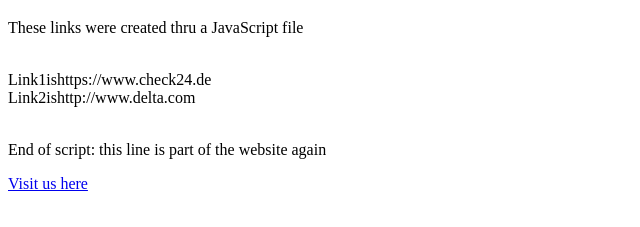
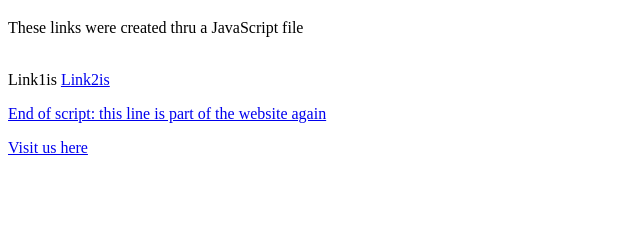
Before and after one commit to jtrautma/VC.Node, a website: page linkWebsite/urlListWebsite_v1_scriptInside.html in a window 1280 px wide. Shown: the part 61-288 px from the top of the page, without its empty margins (0-640 px from the left). Drawn offline with Linux system fonts and the light colour scheme.

Commit message:
Update urlListWebsite_v1_scriptInside.html

```diff
--- a/linkWebsite/urlListWebsite_v1_scriptInside.html
+++ b/linkWebsite/urlListWebsite_v1_scriptInside.html
@@ -30,7 +30,7 @@
 
 
 for(i = 0; i < urlArray.length; i++) {
-  print('Link',i+1,'is',urlArray[i]);
+  print('Link',i+1,'is <a href="',urlArray[i], '" ya ken');
   }
 ///////////////////
 //////////////////
```
